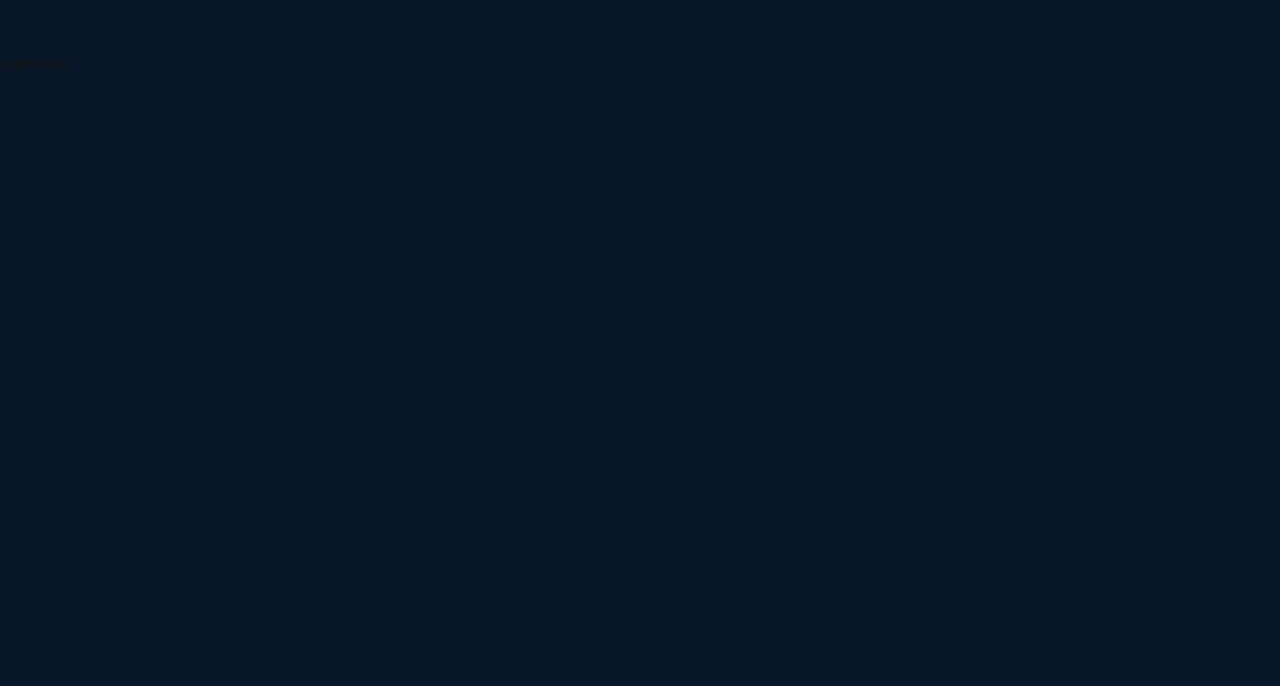
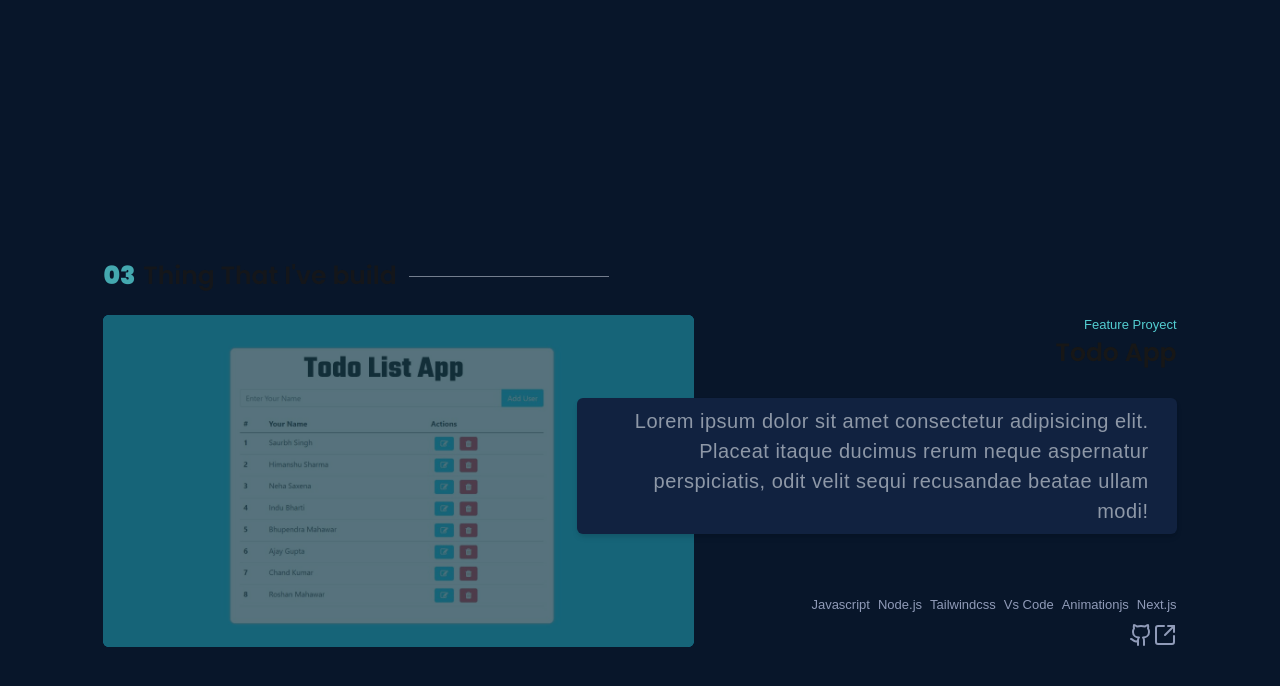
Before and after one commit to devsecops-node/official-portafolio, a Next.js app: page / in a window 1280 px wide. Shown: the part 2348-3034 px from the top of the page. Built offline with nearby package versions, Linux system fonts and the light colour scheme.

Commit message:
feat: add some styles

```diff
--- a/package.json
+++ b/package.json
@@ -9,6 +9,7 @@
     "lint": "next lint"
   },
   "dependencies": {
+    "lucide-react": "^0.446.0",
     "next": "14.2.13",
     "nextjs-portafolio": "file:",
     "react": "^18",
--- a/src/app/page.tsx
+++ b/src/app/page.tsx
@@ -2,6 +2,7 @@ import AboutView from "@/components/about";
 import ExperienceView from "@/components/experience";
 import InfoFixed from "@/components/info-fixed";
 import PresentationView from "@/components/presentation";
+import ProyectsView from "@/components/proyects";
 import Image from "next/image";
 
 export default function Home() {
@@ -10,9 +11,7 @@ export default function Home() {
       <PresentationView />
       <AboutView />
       <ExperienceView />
-      <div id="Works" className="h-screen">
-        pqweqwe
-      </div>
+      <ProyectsView/>
       {/* <InfoFixed /> */}
     </main>
   )
--- /dev/null
+++ b/src/components/proyects/card-image.tsx
@@ -0,0 +1,20 @@
+import Image from 'next/image'
+import React from 'react'
+import styles from "@/styles/proyects.module.css"
+
+export const CardImage = () => {
+  return (
+    <section className={`max-w-[55%] relative block rounded-md opacity-[0.9] ${styles.card_image}`}>
+      <Image
+        src={'/imagenes/todo.png'}
+        alt='image-rendered'
+        width={700}
+        height={800}
+        sizes=''
+        className='rounded-md z-20'
+      />
+    </section>
+  )
+}
+
+// #a8b2d1
--- /dev/null
+++ b/src/components/proyects/card-info.tsx
@@ -0,0 +1,32 @@
+import { Github, SquareArrowOutUpRight } from 'lucide-react'
+import React from 'react'
+
+const CardInfo = () => {
+  return (
+    <section className='flex ml-auto flex-col'>
+      <div className='flex flex-col items-end'>
+        <p className='text-primary text-[13px]'>Feature Proyect</p>
+        <h1 className='font-ppSemiBold text-[25px]'>Todo App</h1>
+      </div>
+      <div className='absolute max-w-[600px] shadow-md px-7 py-2 h-auto max-h-[170px  ] right-0 top-[25%] bg-[#112240] rounded-md'>
+        <p className='text-end text-[20px] tracking-wide text-secundary'>Lorem ipsum dolor sit amet consectetur adipisicing elit. Placeat itaque ducimus rerum neque aspernatur perspiciatis, odit velit sequi recusandae beatae ullam modi!</p>
+      </div>
+      <div className='flex flex-col mt-auto gap-2'>
+        <div className=' flex gap-2 text-[#909bb8] text-[13px]'>
+          <p>Javascript</p>
+          <p>Node.js</p>
+          <p>Tailwindcss</p>
+          <p>Vs Code</p>
+          <p>Animationjs</p>
+          <p>Next.js</p>
+        </div>
+        <div className='flex justify-end'>
+          <Github className='text-[#909bb8] hover:text-[#5deccc] cursor-pointer transition-all duration-150' />
+          <SquareArrowOutUpRight className='text-[#909bb8] hover:text-[#5deccc] cursor-pointer transition-all duration-150' />
+        </div>
+      </div>
+    </section>
+  )
+}
+
+export default CardInfo
--- /dev/null
+++ b/src/components/proyects/card.tsx
@@ -0,0 +1,15 @@
+import Image from 'next/image'
+import React from 'react'
+import { CardImage } from './card-image'
+import CardInfo from './card-info'
+
+const Card = () => {
+  return (
+    <div className='relative mt-[20px] flex flex-row gap-2'>
+      <CardImage />
+      <CardInfo />
+    </div>
+  )
+}
+
+export default Card
--- /dev/null
+++ b/src/components/proyects/index.tsx
@@ -0,0 +1,16 @@
+import React from 'react'
+import TitleSection from '../title-section'
+import Card from './card'
+
+const ProyectsView = () => {
+  return (
+    <div id='Works' className='min-h-screen flex items-center justify-center'>
+      <div className='px-10'>
+        <TitleSection sectionNumber='03' sectionTitle="Thing That I've build " />
+        <Card/>
+      </div>
+    </div>
+  )
+}
+
+export default ProyectsView
--- a/src/components/title-section.tsx
+++ b/src/components/title-section.tsx
@@ -6,8 +6,8 @@ const TitleSection = ({ sectionNumber, sectionTitle }: { sectionNumber: string,
       <p className='text-primary font-ppB'>{sectionNumber}</p>
       <div className='flex flex-row  flex-1 itmes-center gap-3'>
         <p className='font-ppSemiBold'>{sectionTitle}</p>
-        <div className="h-full w-full flex-1 flex items-center justify-center">
-          <div className='bg-[#8e98a7] h-[1px] flex-1' />
+        <div className="h-full w-full flex-1 flex items-center justify-start">
+          <div className='bg-[#8e98a7] h-[1px] flex-1 max-w-[200px]' />
         </div>
       </div>
     </section>
--- /dev/null
+++ b/src/styles/proyects.module.css
@@ -0,0 +1,22 @@
+.card_image::after{
+  content: '';
+  position: absolute;
+  height: 100%;
+  width: 100%;
+  background-color: #1d4753;
+  border-radius: 6px;
+  top: 0;
+  -webkit-border-radius: 6px;
+  -moz-border-radius: 6px;
+  -ms-border-radius: 6px;
+  -o-border-radius: 6px;
+  opacity: 0.7;
+  transition: all 0.5s;
+  -webkit-transition: all 0.5s;
+  -moz-transition: all 0.5s;
+  -ms-transition: all 0.5s;
+  -o-transition: all 0.5s;
+}
+.card_image:hover::after{
+  opacity: 0;
+}
```
Also changed, not shown: public/imagenes/todo.png (added), 1 other file (tests, documents, lock files or other folders).
